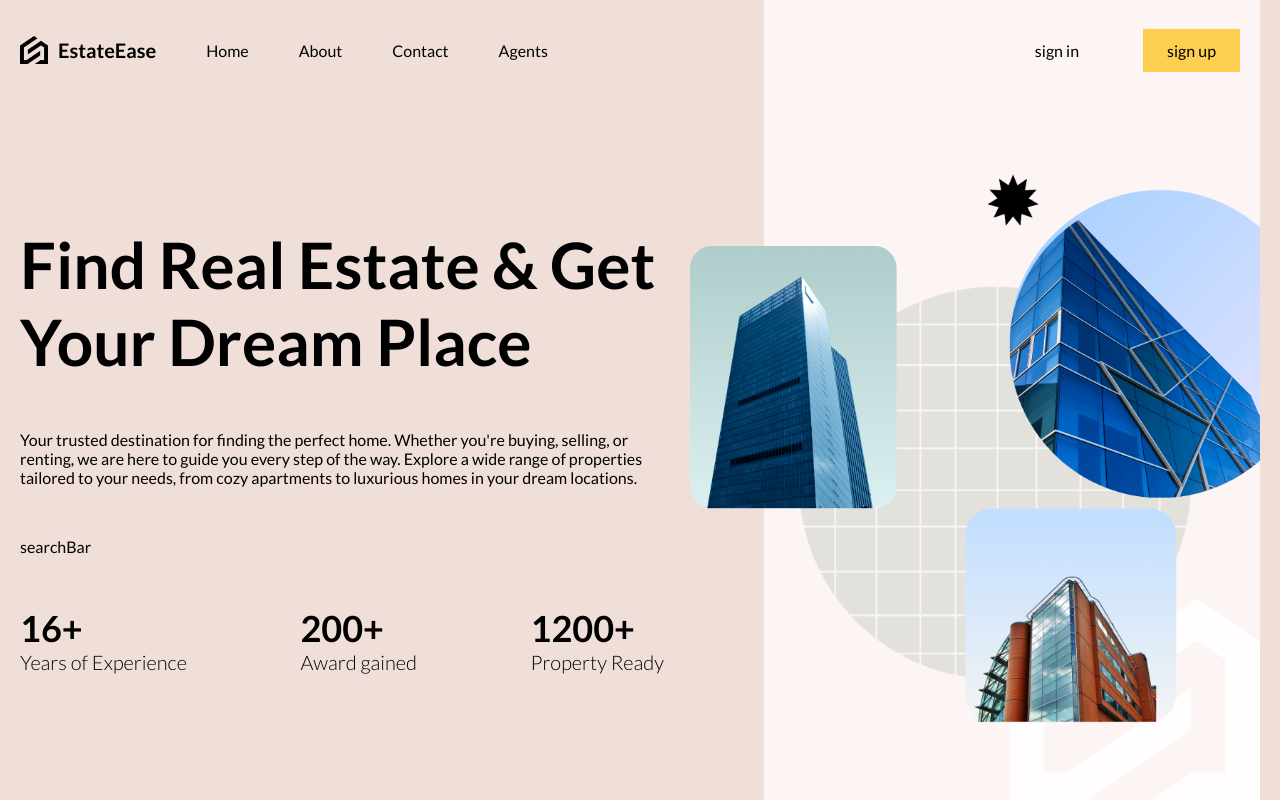
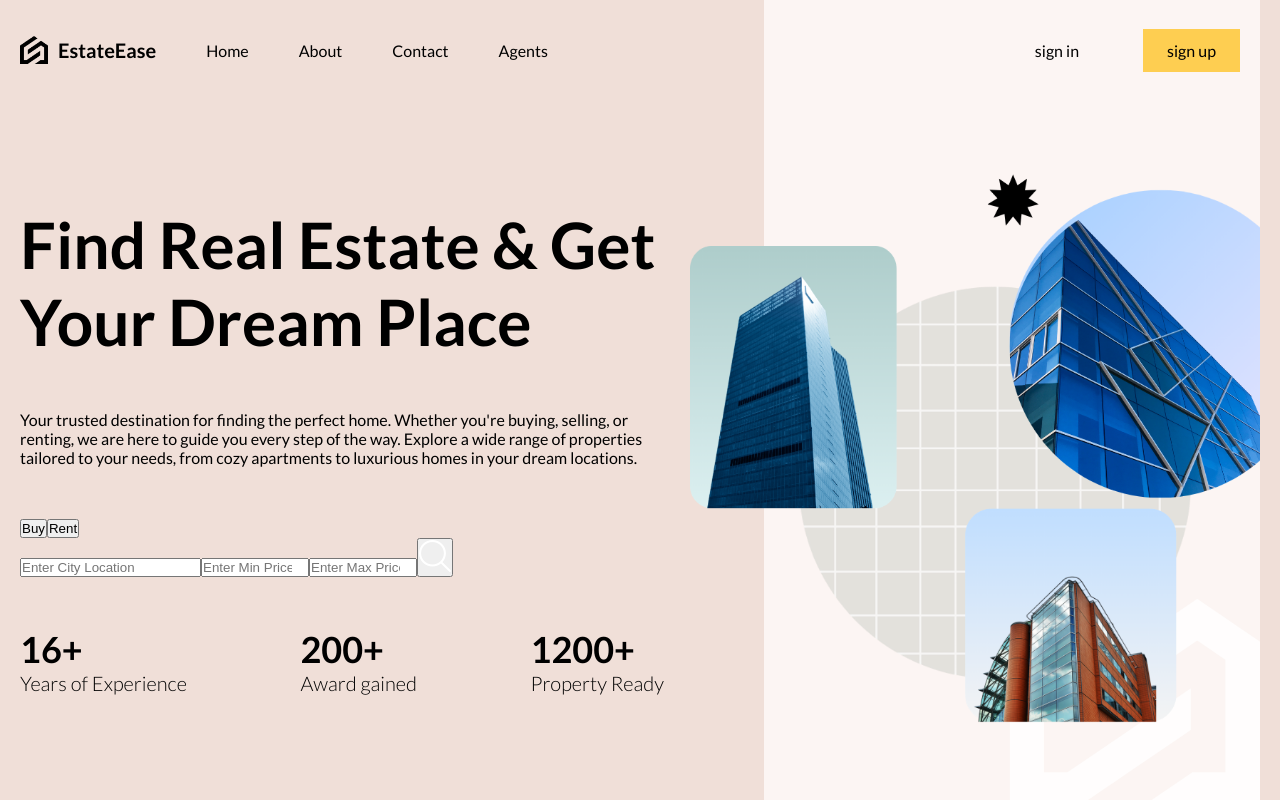
Before and after one commit to Anuragp-dev/Real-estate-web, a React (Vite) app in the folder frontend/: page / in a window 1280 px wide. Shown: the top 807 px of the page. Built offline with nearby package versions, Linux system fonts and the light colour scheme.

Commit message:
updated search bar

```diff
--- a/frontend/src/components/searchBar/SearchBar.jsx
+++ b/frontend/src/components/searchBar/SearchBar.jsx
@@ -1,11 +1,34 @@
-import React from 'react'
+import React from "react";
 
 const SearchBar = () => {
   return (
-    <div>
-      searchBar
+    <div className="searchBar">
+      <div className="type">
+        <button>Buy</button>
+        <button>Rent</button>
+      </div>
+      <form>
+        <input type="text" name="location" placeholder="Enter City Location" />
+        <input
+          type="number"
+          name="minPrice"
+          min={0}
+          max={100000000}
+          placeholder="Enter Min Price"
+        />
+        <input
+          type="number"
+          name="maxPrice"
+          min={0}
+          max={100000000}
+          placeholder="Enter Max Price"
+        />
+        <button>
+            <img src="/search.png" alt="" />
+        </button>
+      </form>
     </div>
-  )
-}
+  );
+};
 
-export default SearchBar
+export default SearchBar;
--- a/frontend/src/components/searchBar/SearchBar.scss
+++ b/frontend/src/components/searchBar/SearchBar.scss
@@ -0,0 +1,9 @@
+.searchBar {
+
+    .type {
+        button {
+            padding: 16px 36px;
+            border: 1px solid #999;
+        }
+    }
+}
```
